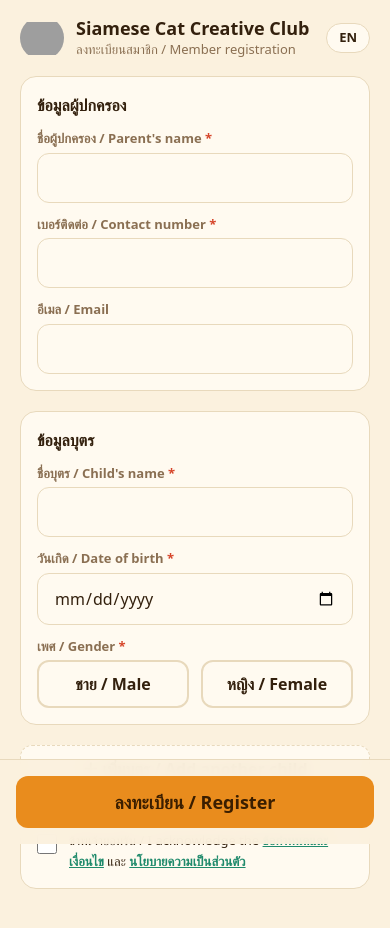
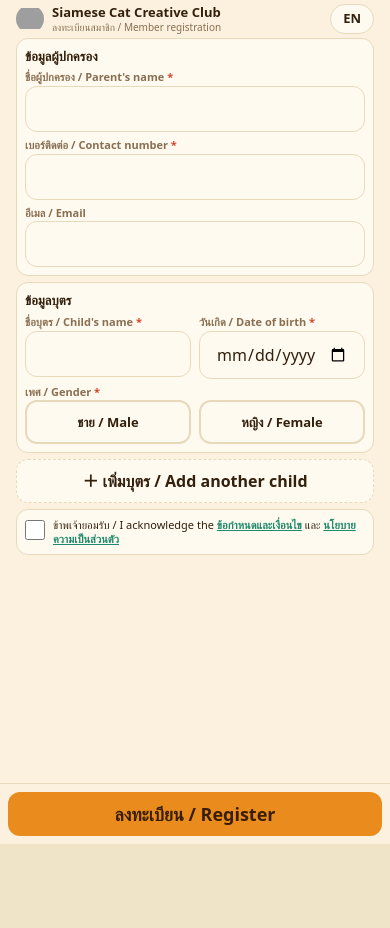
Before and after one commit to lovecatisgood-sudo/Creative_Learning_Center, a Next.js app: page /signup in a window 390 px wide. Shown: the top 928 px of the page. After the commit the page ends 844 px from the top, so only its background shows below. Built offline with nearby package versions, Linux system fonts and the light colour scheme; no server answers; grey boxes are pictures that could not be loaded.

Commit message:
Compact signup form to fit one phone screen (1-child default)

```diff
--- a/src/app/signup/page.tsx
+++ b/src/app/signup/page.tsx
@@ -74,43 +74,65 @@ export default function SignupPage() {
 
   const label = (th: string, en: string) => (lang === "th" ? `${th} / ${en}` : `${en} / ${th}`);
 
+  // Inputs default to a 48px-tall .field (shared, app-wide class); trimming to
+  // the 44px touch-target floor here via inline style (not by editing .field,
+  // which other screens rely on) buys back vertical rhythm for this one form.
+  const compactField = { paddingTop: 10, paddingBottom: 10 };
+
   return (
-    <div className="min-h-screen bg-paper pb-24">
-      <header className="flex items-center justify-between px-5 py-4">
-        <div className="flex items-center gap-3">
-          <Logo size={44} />
+    <div className="min-h-screen bg-paper pb-16">
+      <header className="flex items-center justify-between px-4 py-1">
+        <div className="flex items-center gap-2">
+          <Logo size={28} />
           <div>
-            <div className="text-lg font-extrabold leading-tight text-ink">
+            <div className="text-[13px] font-extrabold leading-tight text-ink">
               {process.env.NEXT_PUBLIC_SHOP_NAME || t("shopName")}
             </div>
-            <div className="text-[13px] text-meta">{label("ลงทะเบียนสมาชิก", "Member registration")}</div>
+            <div className="text-[10px] leading-tight text-meta">{label("ลงทะเบียนสมาชิก", "Member registration")}</div>
           </div>
         </div>
         <LangToggle />
       </header>
 
-      <form onSubmit={submit} className="flex flex-col gap-5 px-5">
+      <form onSubmit={submit} className="flex flex-col gap-1.5 px-4">
         {/* Parent card */}
-        <section className="rounded-2xl border border-line bg-card p-4">
-          <h2 className="mb-3 text-base font-bold text-ink">{t("parentSection")}</h2>
-          <div className="flex flex-col gap-3">
+        <section className="rounded-xl border border-line bg-card p-2">
+          <h2 className="mb-1 text-[13px] font-bold text-ink">{t("parentSection")}</h2>
+          <div className="flex flex-col gap-1.5">
             <Field label={label("ชื่อผู้ปกครอง", "Parent's name")} error={errors.parentName} required>
-              <input className="field" value={parentName} onChange={(e) => setParentName(e.target.value)} />
+              <input
+                className="field"
+                style={compactField}
+                value={parentName}
+                onChange={(e) => setParentName(e.target.value)}
+              />
             </Field>
             <Field label={label("เบอร์ติดต่อ", "Contact number")} error={errors.phone} required>
-              <input className="field" inputMode="tel" value={phone} onChange={(e) => setPhone(e.target.value)} />
+              <input
+                className="field"
+                style={compactField}
+                inputMode="tel"
+                value={phone}
+                onChange={(e) => setPhone(e.target.value)}
+              />
             </Field>
             <Field label={label("อีเมล", "Email")}>
-              <input className="field" type="email" value={email} onChange={(e) => setEmail(e.target.value)} />
+              <input
+                className="field"
+                style={compactField}
+                type="email"
+                value={email}
+                onChange={(e) => setEmail(e.target.value)}
+              />
             </Field>
           </div>
         </section>
 
         {/* Child cards */}
         {kids.map((kid, i) => (
-          <section key={i} className="rounded-2xl border border-line bg-card p-4">
-            <div className="mb-3 flex items-center justify-between">
-              <h2 className="text-base font-bold text-ink">
+          <section key={i} className="rounded-xl border border-line bg-card p-2">
+            <div className="mb-1 flex items-center justify-between">
+              <h2 className="text-[13px] font-bold text-ink">
                 {t("childSection")} {kids.length > 1 ? i + 1 : ""}
               </h2>
               {kids.length > 1 && (
@@ -123,15 +145,28 @@ export default function SignupPage() {
                 </button>
               )}
             </div>
-            <div className="flex flex-col gap-3">
-              <Field label={label("ชื่อบุตร", "Child's name")} error={errors[`child_${i}_name`]} required>
-                <input className="field" value={kid.name} onChange={(e) => setKid(i, { name: e.target.value })} />
-              </Field>
-              <Field label={label("วันเกิด", "Date of birth")} error={errors[`child_${i}_dob`]} required>
-                <input className="field" type="date" value={kid.dob} onChange={(e) => setKid(i, { dob: e.target.value })} />
-              </Field>
+            <div className="flex flex-col gap-1.5">
+              <div className="grid grid-cols-2 gap-2">
+                <Field label={label("ชื่อบุตร", "Child's name")} error={errors[`child_${i}_name`]} required>
+                  <input
+                    className="field"
+                    style={compactField}
+                    value={kid.name}
+                    onChange={(e) => setKid(i, { name: e.target.value })}
+                  />
+                </Field>
+                <Field label={label("วันเกิด", "Date of birth")} error={errors[`child_${i}_dob`]} required>
+                  <input
+                    className="field"
+                    style={compactField}
+                    type="date"
+                    value={kid.dob}
+                    onChange={(e) => setKid(i, { dob: e.target.value })}
+                  />
+                </Field>
+              </div>
               <Field label={label("เพศ", "Gender")} error={errors[`child_${i}_gender`]} required>
-                <div className="grid grid-cols-2 gap-3">
+                <div className="grid grid-cols-2 gap-2">
                   <GenderButton active={kid.gender === "male"} onClick={() => setKid(i, { gender: "male" })}>
                     {label("ชาย", "Male")}
                   </GenderButton>
@@ -147,20 +182,20 @@ export default function SignupPage() {
         <button
           type="button"
           onClick={() => setKids((prev) => [...prev, emptyChild()])}
-          className="btn-ghost border-dashed"
+          className="btn-ghost border-dashed !min-h-[44px]"
         >
           ＋ {label("เพิ่มบุตร", "Add another child")}
         </button>
 
         {/* Consent */}
-        <label className="flex items-start gap-3 rounded-2xl border border-line bg-card p-4">
+        <label className="flex items-start gap-2 rounded-xl border border-line bg-card p-2">
           <input
             type="checkbox"
             checked={consent}
             onChange={(e) => setConsent(e.target.checked)}
-            className="mt-1 h-5 w-5 shrink-0 accent-teal"
+            className="mt-0.5 h-5 w-5 shrink-0 accent-teal"
           />
-          <span className="text-[13px] leading-relaxed text-ink">
+          <span className="text-[11px] leading-tight text-ink">
             {label("ข้าพเจ้ายอมรับ", "I acknowledge the")}{" "}
             <a href={termsUrl} target="_blank" rel="noreferrer" className="font-semibold text-tealdeep underline">
               {t("termsLink")}
@@ -174,8 +209,8 @@ export default function SignupPage() {
         </label>
       </form>
 
-      <div className="fixed inset-x-0 bottom-0 mx-auto max-w-app border-t border-line bg-paper/95 p-4 backdrop-blur">
-        <button onClick={submit} disabled={busy} className="btn-primary">
+      <div className="fixed inset-x-0 bottom-0 mx-auto max-w-app border-t border-line bg-paper/95 p-2 backdrop-blur">
+        <button onClick={submit} disabled={busy} className="btn-primary !min-h-[44px]">
           {busy ? t("loading") : label("ลงทะเบียน", "Register")}
         </button>
       </div>
@@ -196,12 +231,12 @@ function Field({
 }) {
   return (
     <div>
-      <label className="mb-1 block text-[13px] font-semibold text-meta">
+      <label className="mb-0.5 block text-[11px] font-semibold leading-tight text-meta">
         {label}
         {required && <span className="text-danger"> *</span>}
       </label>
       {children}
-      {error && <p className="mt-1 text-[13px] font-semibold text-danger">{error}</p>}
+      {error && <p className="mt-0.5 text-[11px] font-semibold text-danger">{error}</p>}
     </div>
   );
 }
@@ -220,7 +255,7 @@ function GenderButton({
       type="button"
       onClick={onClick}
       className={
-        "flex min-h-[48px] items-center justify-center rounded-xl border-2 px-3 text-base font-semibold transition " +
+        "flex min-h-[44px] items-center justify-center rounded-xl border-2 px-2 text-[13px] font-semibold transition " +
         (active ? "border-teal bg-tealbg text-tealdeep" : "border-line bg-card text-ink")
       }
     >
```
